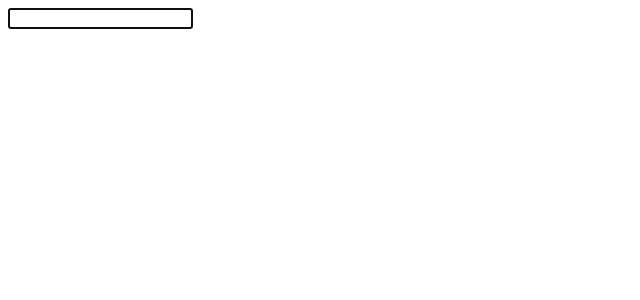
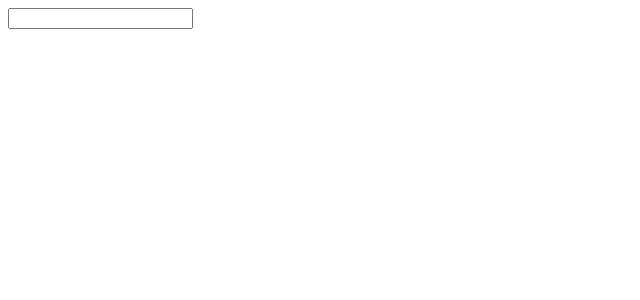
Before and after one commit to sundaramrap/depo_aug2024, a React (Create React App) app: page / in a window 1280 px wide. Shown: the top 300 px of the page, without its empty margins (0-640 px from the left). Built offline with nearby package versions, Linux system fonts and the light colour scheme.

Commit message:
'debouncecompletion'

```diff
--- a/src/App.js
+++ b/src/App.js
@@ -1,8 +1,9 @@
 // import FCone from "./FCOne";
 // import Counter from "./ExCounter";
 // import Lifecycle from "./LifeCycle";
-import FCJson from "./Aug8/FCJson";
-import RefUse from "./Aug9/RefUse";
+// import FCJson from "./Aug8/FCJson";
+// import RefUse from "./Aug9/RefUse";
+import DeBouncing from "./Aug9/DeBouncing";
 function App() {
   return (
     <div className="App">
@@ -10,7 +11,8 @@ function App() {
       {/* <Counter /> */}
       {/* <Lifecycle /> */}
       {/* <FCJson /> */}
-      <RefUse />
+      {/* <RefUse /> */}
+      <DeBouncing />
     </div>
   );
 }
--- a/src/Aug9/DeBouncing.js
+++ b/src/Aug9/DeBouncing.js
@@ -1 +1,25 @@
-import React from "react";
+import React, { useState } from "react";
+
+// implementing debouncing from the scratch
+
+const deBounce = (fn, delay) => {
+  return function () {};
+};
+
+const DeBouncing = () => {
+  const [name, setName] = useState("");
+
+  return (
+    <>
+      <input
+        value={name}
+        onChange={(e) => {
+          console.log(e.target.value);
+          setName(e.target.value);
+        }}
+      />
+    </>
+  );
+};
+
+export default DeBouncing;
```
